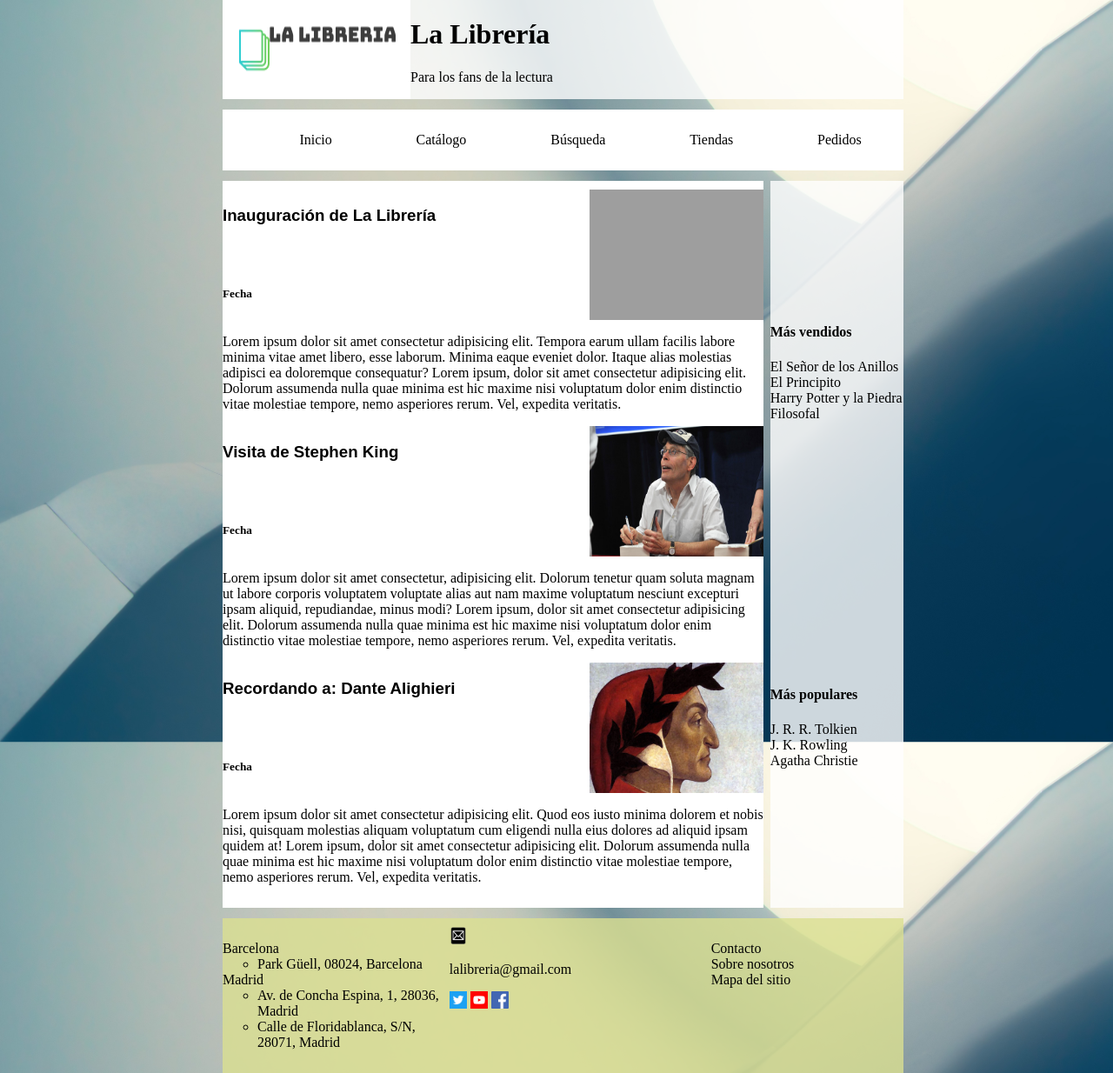
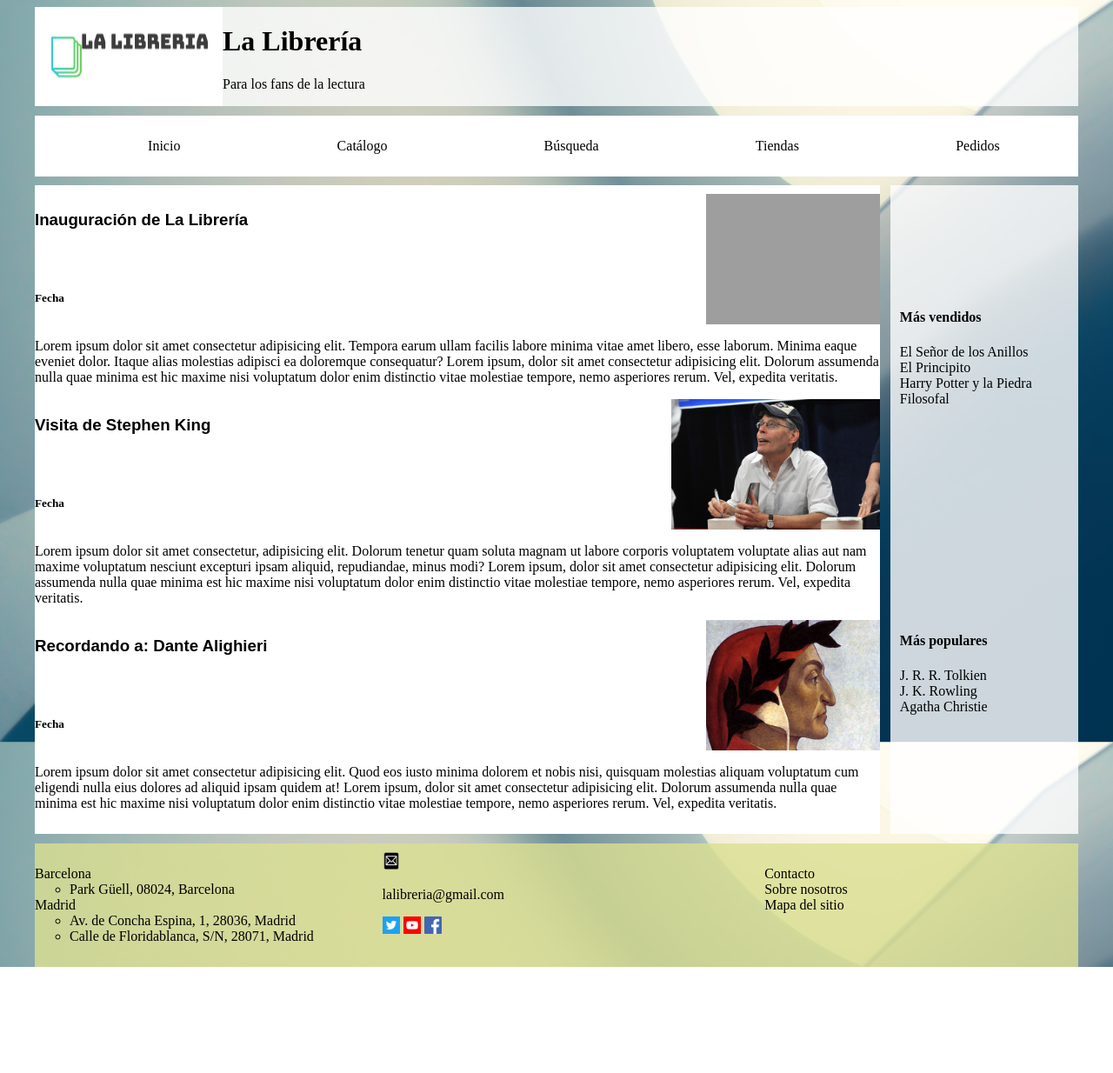
Before and after one commit to iscoct-universidad/TW, a PHP site: page / in a window 1280 px wide. Shown: the whole page at 87% size. After the commit the page ends 1112 px from the top, so only its background shows below. Run offline with PHP 8.4, Linux system fonts and the light colour scheme; grey boxes are pictures that could not be loaded.

Commit message:
Arreglado fondo

```diff
--- a/Nacho/practica3/libreria2/index.html
+++ b/Nacho/practica3/libreria2/index.html
@@ -8,6 +8,7 @@
     <link rel="stylesheet" href="site.css">
   </head>
   <body>
+    <div id="wrap">
       <header> <!-- Encabezado -->
         <img src="./img/logos/logo.png" alt="Logo de La Librería"> <!-- Logo -->
         <div id="nombre_eslogan">
@@ -26,7 +27,7 @@
         </ul>
       </nav>
 
-    <main class="indx"> <!-- Contenido principal del documento, 3 eventos -->
+      <main id="indx"> <!-- Contenido principal del documento, 3 eventos -->
         <article class="evento">
           <div class="evento-cabecera">
             <div class="evento-info">
@@ -39,7 +40,6 @@
             Lorem ipsum dolor sit amet consectetur adipisicing elit. Tempora earum ullam facilis labore minima vitae amet libero, esse laborum. Minima eaque eveniet dolor. Itaque alias molestias adipisci ea doloremque consequatur?
             Lorem ipsum, dolor sit amet consectetur adipisicing elit. Dolorum assumenda nulla quae minima est hic maxime nisi voluptatum dolor enim distinctio vitae molestiae tempore, nemo asperiores rerum. Vel, expedita veritatis.
           </p>
-        </div>
         </article>
 
         <article class="evento">
@@ -125,5 +125,6 @@
           </ul>
         </div>
       </footer>
+    </div>
   </body>
 </html>
--- a/Nacho/practica3/libreria2/site.css
+++ b/Nacho/practica3/libreria2/site.css
@@ -16,8 +16,36 @@
 }
 
 body {
+  /* display: grid;
+  grid-template-columns: 40% 40% 20%; 25% 25% 25% 25%;
+  grid-template-rows: auto;
+  grid-column-gap: 1%;
+  grid-row-gap: 1%;
+  grid-template-areas:
+  "header header header"
+  "nav nav nav"
+  "main main aside"
+  "footer footer footer";
+
+  Alterar (Quitar lo no comentado y viceversa)
+  background-color: #2196F3;
+  padding: 10% transparent;
+  top: 0;
+  right: 20%;
+  left: 20%;
+  margin-left: auto;
+  margin-right: auto;
+  position: absolute;   */
+}
+
+#wrap {
+  width: 1200px;
+  margin: auto;
+  /* padding: 20px;   */
+  top: 0;
+
   display: grid;
-  grid-template-columns: 40% 40% 20%; /* 25% 25% 25% 25%; */
+  grid-template-columns: 40% 40% auto;
   grid-template-rows: auto;
   grid-column-gap: 1%;
   grid-row-gap: 1%;
@@ -30,11 +58,13 @@
   /* Alterar (Quitar lo no comentado y viceversa) */
   /* background-color: #2196F3;   */
   /* padding: 10% transparent; */
-  top: 0;
+  /* top: 0;
   right: 20%;
   left: 20%;
-  margin: auto;
-  position: absolute;
+  margin-left: auto;
+  margin-right: auto;
+  position: absolute;   */
+
 }
 
 header {
@@ -104,6 +134,7 @@
 .recomendaciones {
   margin-top: auto;
   margin-bottom: auto;
+  padding: 5%;
 }
 
 .recomendaciones>ul {
@@ -162,13 +193,13 @@
 /* ----------------------------------------------- */
 
 /* index.html */
-.indx {
+#indx {
   background-color: white;
   flex-direction: column;
   /* flex-wrap: wrap;   */
 }
 
-.indx>article {
+#indx>article {
   box-shadow: #2196F3;
   /* margin-top: auto;
   margin-bottom: auto; */
@@ -193,7 +224,7 @@
 /* Imágenes de los eventos */
 .evento-cabecera>img {
   height: 150px;
-  width: 200px;
+  width: auto;
 }
 
 /* orders.html */
```
Lines whose indentation alone changed are shown as unchanged.
